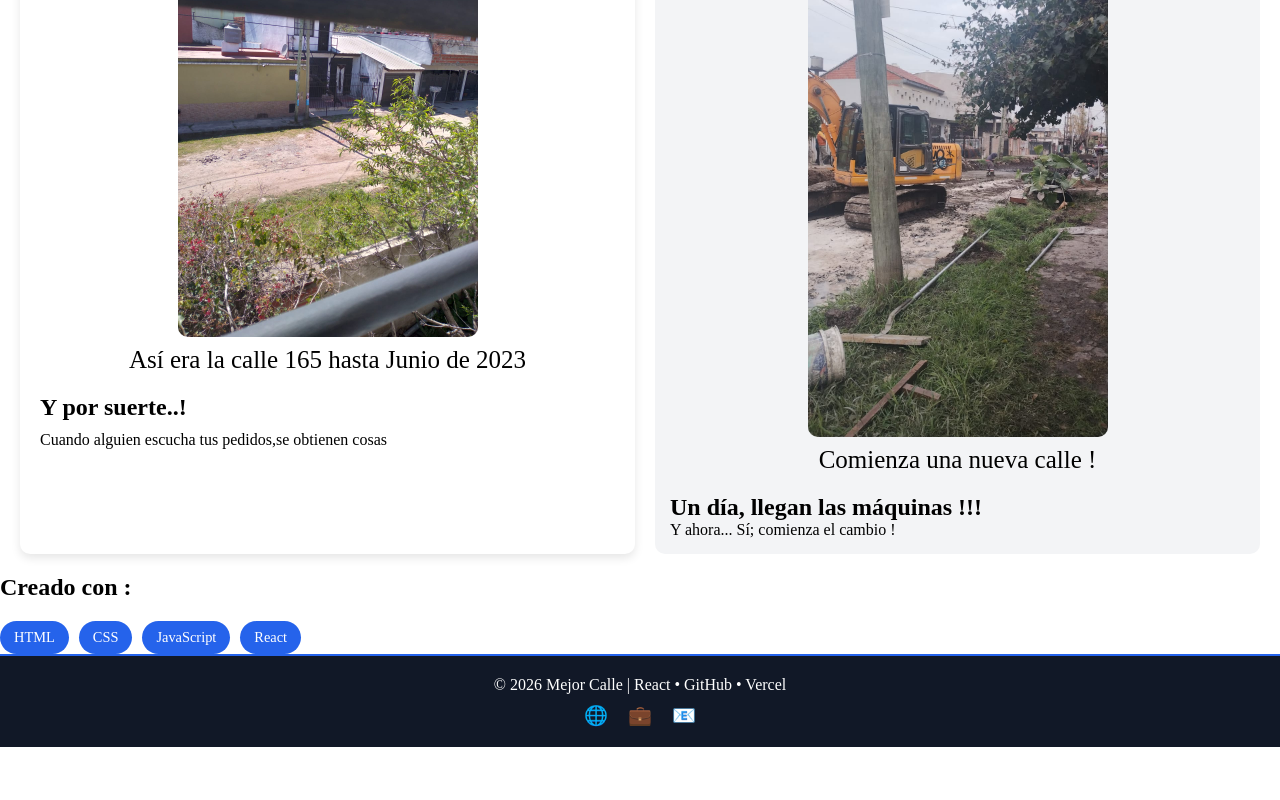
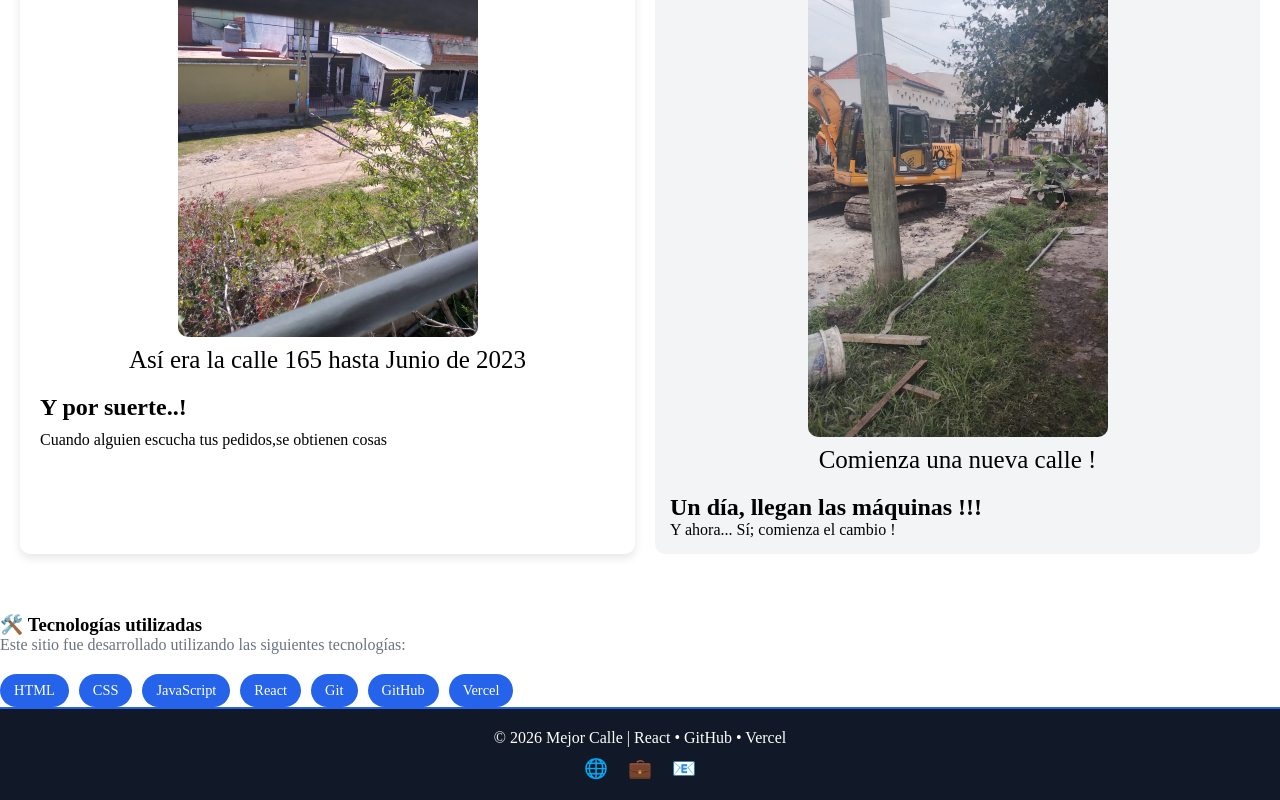
Before and after one commit to raul-juarez58/mejor-calle-react, a React (Vite) app: page / in a window 1280 px wide. Shown: the part 575-1375 px from the top of the page. Before the commit the page ends 1322 px from the top, so only its background shows below. Built offline with nearby package versions, Linux system fonts and the light colour scheme.

Commit message:
se agrego en Habilidades mas items

```diff
--- a/src/componentes/Habilidades.css
+++ b/src/componentes/Habilidades.css
@@ -1,5 +1,10 @@
 .habilidades {
     margin-top: 40px;
+}
+
+.skills-descripcion {
+  margin-bottom: 15px;
+  color: #6b7280;
 }
 
 .skills-container {
--- a/src/componentes/Habilidades.jsx
+++ b/src/componentes/Habilidades.jsx
@@ -1,11 +1,15 @@
 import "./Habilidades.css";
 
 function Habilidades() {
-  const skills = ["HTML", "CSS", "JavaScript", "React"];
+  const skills = ["HTML", "CSS", "JavaScript", "React", "Git", "GitHub", "Vercel"];
 
   return (
-    <section className="habil">
-      <h2>Creado con :</h2>
+    <section className="habilidades">
+      <h3>🛠️ Tecnologías utilizadas</h3>
+
+      <p className="skills-descripcion">
+    Este sitio fue desarrollado utilizando las siguientes tecnologías:
+  </p>
 
     <div className="skills-container">
       {skills.map((skill, index) => (
```
